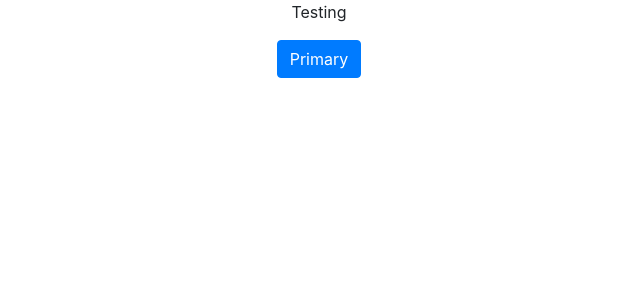
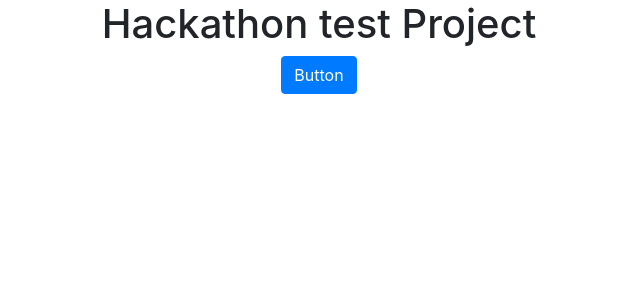
Before and after one commit to dheerajhyper69/hackathon-test, a React (Create React App) app: page / in a window 1280 px wide. Shown: the top 300 px of the page, without its empty margins (321-961 px from the left). Built offline with nearby package versions, Linux system fonts and the light colour scheme.

Commit message:
adding some button logic

```diff
--- a/src/App.js
+++ b/src/App.js
@@ -5,8 +5,8 @@ import Button from 'react-bootstrap/Button';
 function App() {
   return (
     <div className="App">
-      <p>Testing</p>
-      <Button variant="primary">Primary</Button>
+      <h1>Hackathon test Project</h1>
+      <Button variant="primary" onClick={() => alert('Cool JavaScript works!')}>Button</Button>
     </div>
   );
 }
```
